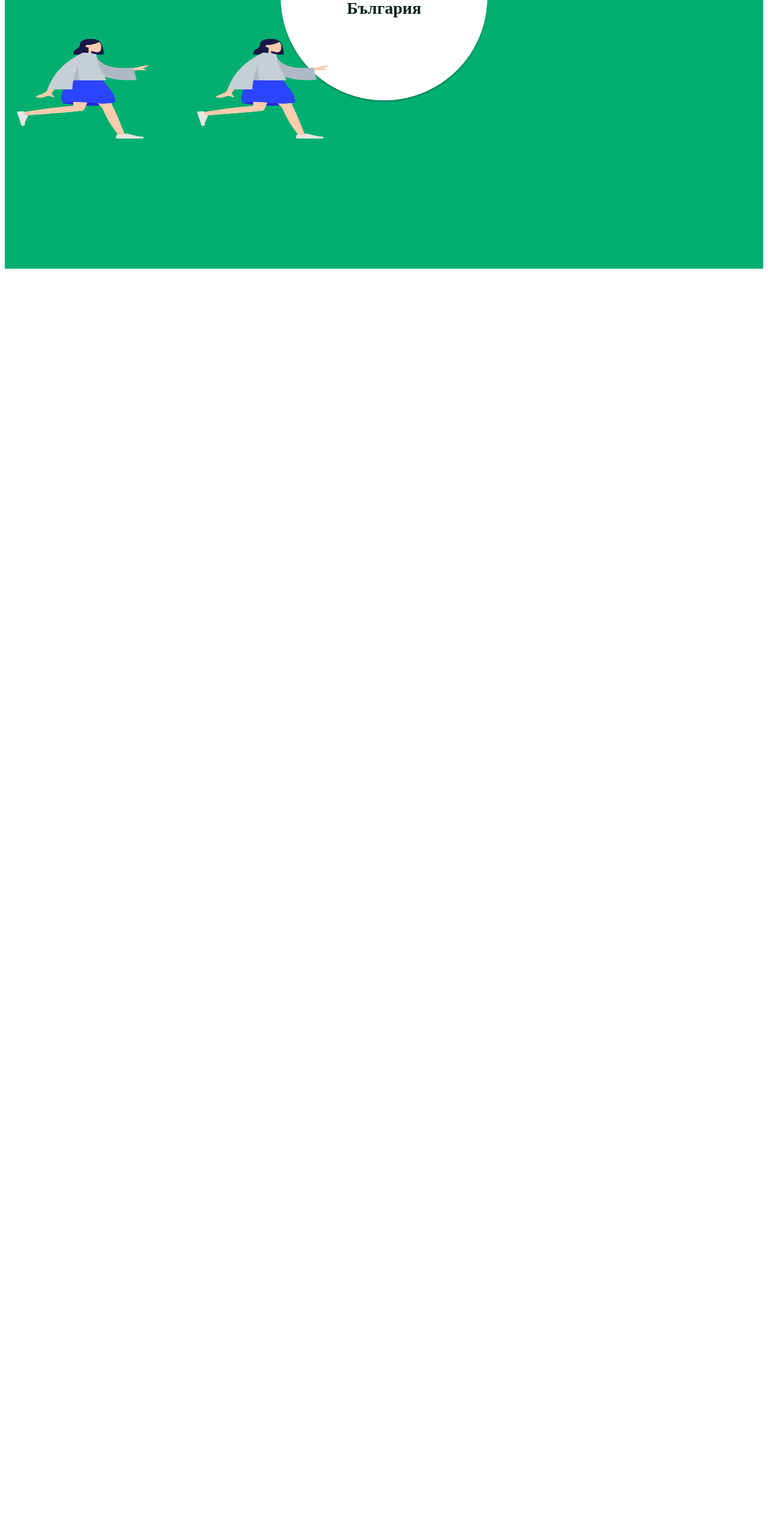
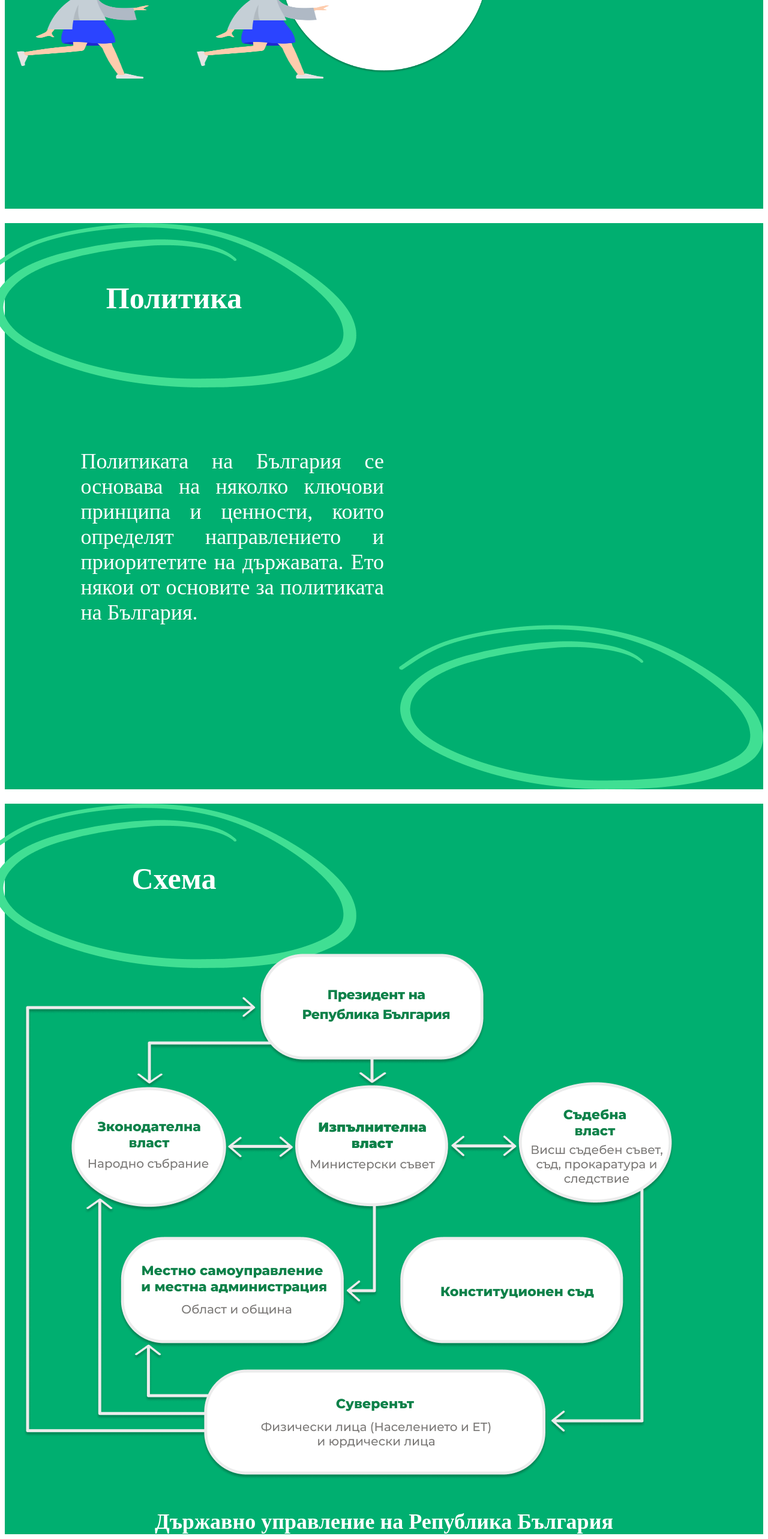
Before and after one commit to viksuper555/CIAC, a Next.js app: page /homePage in a window 1280 px wide. Shown: the part 560-3126 px from the top of the page at 60% size. Before the commit the page ends 1016 px from the top, so only its background shows below. Built offline with nearby package versions, Linux system fonts and the light colour scheme.

Commit message:
Add basic pages for model

```diff
--- a/app/globals.scss
+++ b/app/globals.scss
@@ -15,6 +15,7 @@
   --card-color: #000000;
   --background: #111111;
   --font-family: "Inter", sans-serif;
+  height: auto;
 }
 
 [data-theme="light"] {
@@ -51,9 +52,7 @@ body {
   overflow-x: hidden;
   transition: 0.5s ease-in-out;
 
-  @media screen and (min-width: 280px) and (max-width: 1080px) {
-    padding: 0;
-  }
+
 }
 
 @media only screen and (min-device-width: 280px) and (max-device-width: 1080px) {
--- /dev/null
+++ b/components/centeredScheme/centeredScheme.module.scss
@@ -0,0 +1,46 @@
+.pageContainer {
+  color: #00AF70;
+  height: 100%;
+  background: #00AF70;
+  width: 100%;
+}
+
+.titleContainer {
+  @apply flex mt-6 ml-8 justify-center;
+
+  @media screen and (min-width: 1024px) {
+    width: 500px;
+    height: 250px;
+  }
+}
+
+.titleText {
+  @apply absolute self-center;
+  font-size: 50px;
+  color: white;
+  font-family: Montserrat;
+  font-style: normal;
+  font-weight: 700;
+  line-height: normal;
+}
+
+.schemeContainer {
+  @apply flex justify-center;
+  min-height: 400px;
+  min-width: 400px;
+}
+
+.bottomText {
+  @apply flex justify-center;
+  color: #FFF;
+  text-align: center;
+  font-size: 16px;
+  font-family: Montserrat;
+  font-style: normal;
+  font-weight: 700;
+  line-height: normal;
+
+  @media screen and (min-width: 1024px) {
+    font-size: 36px;
+  }
+}
--- /dev/null
+++ b/components/centeredScheme/index.tsx
@@ -0,0 +1,29 @@
+import styles from "./centeredScheme.module.scss";
+import Image from "next/image";
+import greenTitleCircle from "@/public/greenTitleCircle.png";
+import scheme1 from "../../public/scheme1.png"
+import React from "react";
+
+const CenteredScheme = () => {
+
+    return (
+        <>
+            <div className={styles.pageContainer}>
+                <div className={styles.titleContainer}>
+                    <Image src={greenTitleCircle} alt={"commaImg"} className="mt-6"/>
+                    <span className={styles.titleText}>
+                        Схема
+                    </span>
+                </div>
+                <div className={styles.schemeContainer}>
+                    <Image src={scheme1} alt={"commaImg"} className="mt-6"/>
+                </div>
+                <div className={styles.bottomText}>
+                    Държавно управление на Република България
+                </div>
+            </div>
+        </>
+    )
+}
+
+export default CenteredScheme
--- /dev/null
+++ b/components/policy/index.tsx
@@ -0,0 +1,33 @@
+import Image from "next/image";
+import greenTitleCircle from "../../public/greenTitleCircle.png";
+import styles from "./policy.module.scss"
+import React from "react";
+
+const Policy = () => {
+
+    return (
+        <>
+            <div className={styles.policyContainer}>
+                <div className={styles.titleContainer}>
+                    <Image src={greenTitleCircle} alt={"commaImg"} className="mt-6"/>
+                    <span className={styles.titleText}>
+                        Политика
+                    </span>
+                </div>
+
+                <div className={styles.mainTextContainer}>
+                    <div className={styles.mainText}>
+                        Политиката на България се основава на няколко ключови принципа и ценности,
+                        които определят направлението и приоритетите на държавата.
+                        Ето някои от основите за политиката на България.
+                    </div>
+                </div>
+                <div className={styles.bottomRightImage}>
+                    <Image src={greenTitleCircle} alt={"img"} className={styles.bottomRightImage}/>
+                </div>
+            </div>
+        </>
+    )
+}
+
+export default Policy
--- /dev/null
+++ b/components/policy/policy.module.scss
@@ -0,0 +1,55 @@
+.policyContainer {
+    color: #00AF70;
+    height: 100%;
+    background: #00AF70;
+    width: 100%;
+}
+
+.titleContainer {
+    @apply flex mt-6 mx-4 justify-center;
+
+    @media screen and (min-width: 1024px) {
+        @apply ml-8;
+        width: 500px;
+        height: 250px;
+    }
+}
+
+.titleText {
+    @apply absolute self-center;
+    font-size: 50px;
+    color: white;
+    font-family: Montserrat;
+    font-style: normal;
+    font-weight: 700;
+    line-height: normal;
+}
+
+.mainTextContainer {
+    @apply flex;
+    margin-left: 10%;
+    margin-top: 10%;
+    width: 360px;
+
+    @media screen and (min-width: 1024px) {
+        @apply w-[40%];
+    }
+}
+
+.mainText {
+    color: #FFF;
+    text-align: center;
+    font-size: 36px;
+    font-family: Montserrat;
+    font-style: normal;
+    font-weight: 500;
+    line-height: normal;
+
+    @media screen and (min-width: 1024px) {
+        text-align: justify;
+    }
+}
+
+.bottomRightImage {
+    @apply relative flex flex-row items-end justify-end;
+}
--- a/components/startingModule/startingModule.module.scss
+++ b/components/startingModule/startingModule.module.scss
@@ -5,8 +5,7 @@
   width: 100%;
 
   @media screen and (min-width: 1024px) {
-    height: 900px;
-
+    height: 800px;
   }
 }
 
@@ -58,11 +57,12 @@
 }
 
 .peopleImagesContainer {
- @apply flex absolute justify-center w-[50%];
+ @apply flex absolute justify-center;
   margin-top: -240px;
+  width: 200px;
 
   @media screen and (min-width: 1024px) {
+    @apply w-[50%];
     margin-top: -400px;
-
   }
 }
--- a/pages/homePage/index.tsx
+++ b/pages/homePage/index.tsx
@@ -2,6 +2,8 @@
 import { useState } from "react";
 import Navbar from "@/components/navbar";
 import StartingModule from "@/components/startingModule";
+import Policy from "@/components/policy";
+import CenteredScheme from "@/components/centeredScheme";
 
 
 const HomePage = () => {
@@ -12,9 +14,11 @@ const HomePage = () => {
     }
 
     return (
-        <div data-theme={theme}>
+        <div className={"h-full"}>
             <Navbar changeTheme={changeTheme} currentTheme={theme}/>
             <StartingModule/>
+            <Policy/>
+            <CenteredScheme/>
         </div>
     )
 }
```
Also changed, not shown: public/greenTitleCircle.png (added), public/scheme1.png (added).
